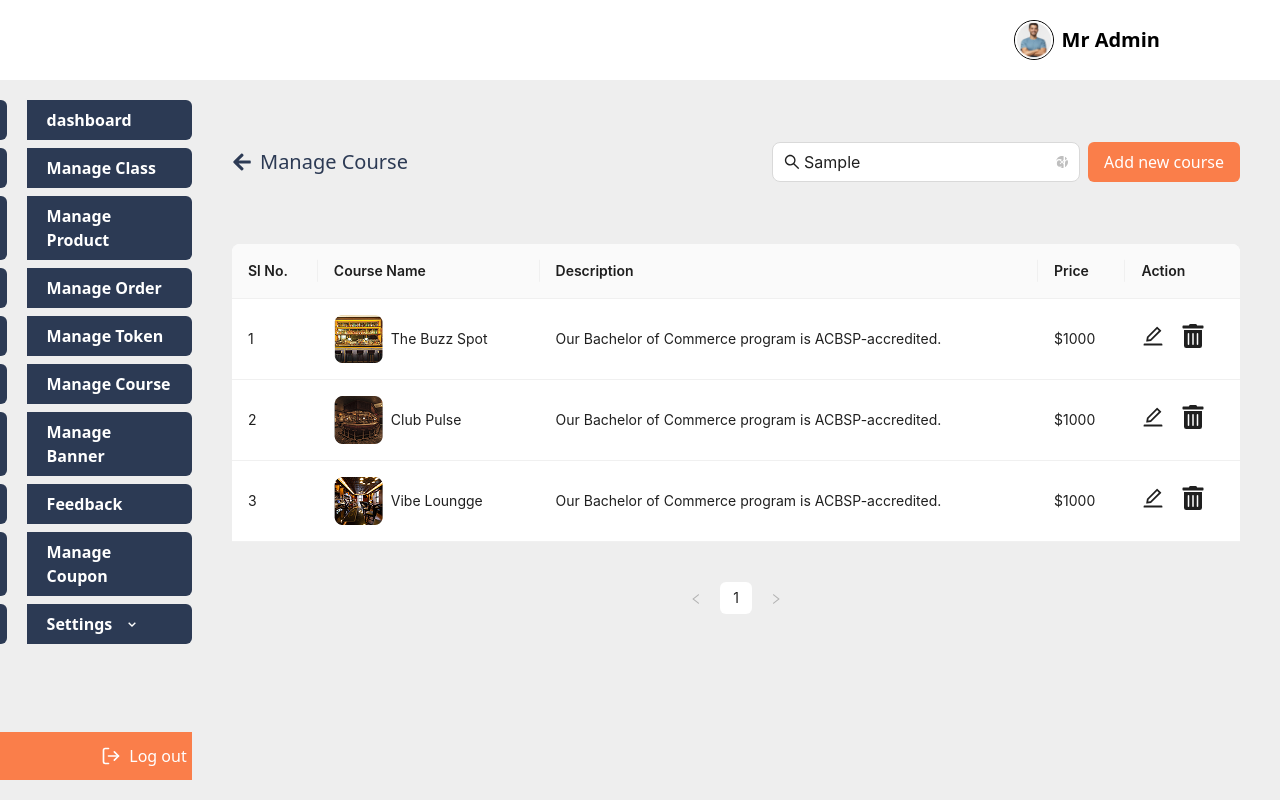
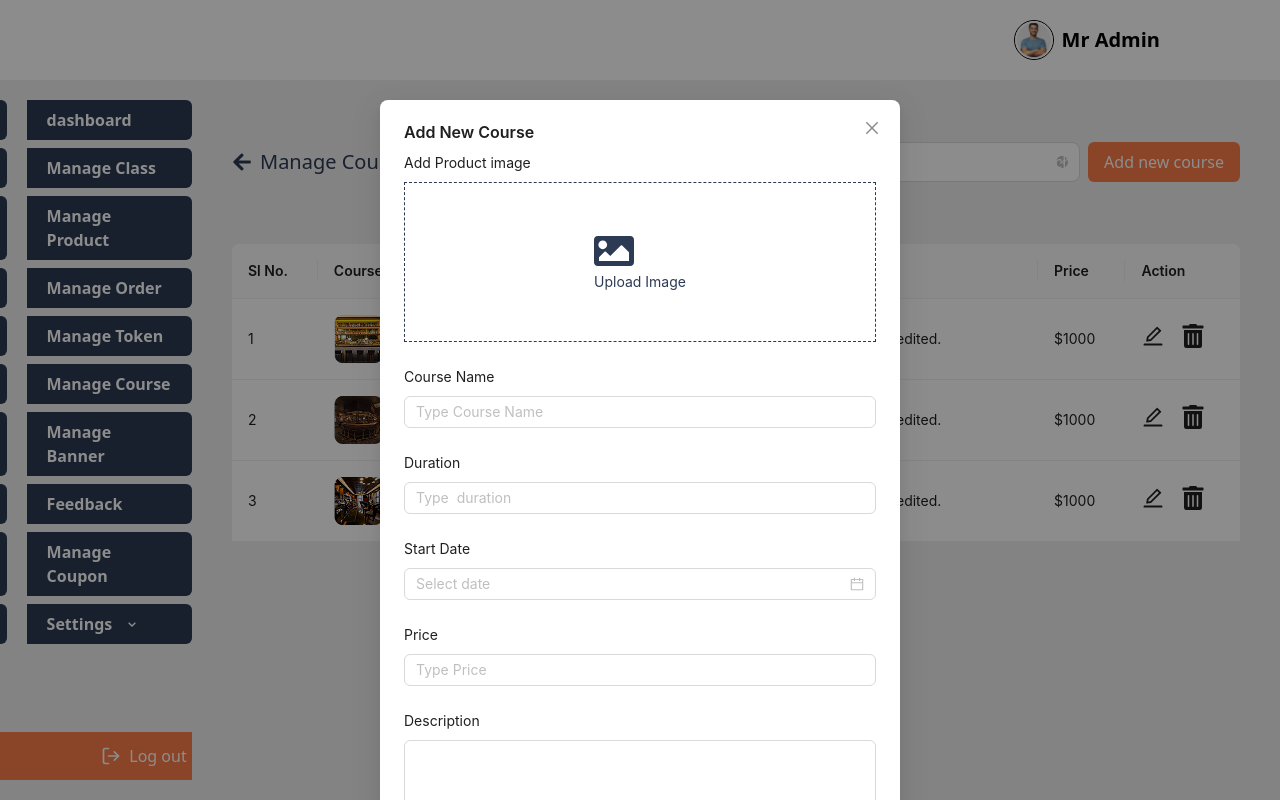
Before and after one commit to sparktechagency/dance-club-dashboard, a React (Vite) app: page /manage-course in a window 1280 px wide. Both pictures are taken after typing "Sample" into the empty fields and a click on the button "Add new course". Built offline with nearby package versions, Linux system fonts and the light colour scheme.

Commit message:
implement course

```diff
--- a/src/Pages/ManageCourse/ManageCourse.jsx
+++ b/src/Pages/ManageCourse/ManageCourse.jsx
@@ -1,8 +1,20 @@
 /* eslint-disable no-unused-vars */
-import { Avatar, ConfigProvider, Input, Pagination, Space, Table } from "antd";
+import {
+  Avatar,
+  ConfigProvider,
+  DatePicker,
+  Form,
+  Input,
+  InputNumber,
+  message,
+  Pagination,
+  Space,
+  Table,
+  Upload,
+} from "antd";
 import { useState } from "react";
 import { Modal } from "antd";
-import { FaEye, FaTrashAlt } from "react-icons/fa";
+import { FaEye, FaImage, FaTrashAlt } from "react-icons/fa";
 import { SearchOutlined } from "@ant-design/icons";
 import GoBackButton from "../../Components/Shared/GobackButton/GoBackButton";
 import { AiOutlineEdit } from "react-icons/ai";
@@ -36,8 +48,8 @@ const ManageCourse = () => {
       price: "$1000",
     },
   ];
-  const [isModalOpen, setIsModalOpen] = useState(false);
-  const [selectedUser, setSelectedUser] = useState(null);
+  const [isAddModalOpen, setIsAddModalOpen] = useState(false);
+  const [isEditModalOpen, setIsEditModalOpen] = useState(false);
   const [email, setEmail] = useState("");
   const [pageSize, setPageSize] = useState(10);
   const [currentPage, setCurrentPage] = useState(1);
@@ -47,29 +59,37 @@ const ManageCourse = () => {
     setPageSize(pageSize);
   };
 
-  const showModal = (record) => {
-    setSelectedUser(record);
-    setIsModalOpen(true);
-  };
-
-  const handleCancel = () => {
-    setIsModalOpen(false);
-    setSelectedUser(null);
-  };
-
   const handleSearch = () => {
     // refetc();
   };
 
-  const handleSession = (record) => {
-    console.log(record);
+  const showModal = () => {
+    setIsAddModalOpen(true);
   };
-  const handleEdit = (record) => {
-    // console.log(record);
+  const handleAddModalClose = () => {
+    setIsAddModalOpen(false);
   };
-  const hnadleAddClass = (values) => {
-    console.log(values);
+  const handleOk = () => {
+    setIsAddModalOpen(false);
   };
+  const handleEdit = () => {
+    setIsEditModalOpen(true);
+  };
+  const handleEditModalClose = () => {
+    setIsEditModalOpen(false);
+  };
+  const handlEditeOk = () => {
+    setIsEditModalOpen(false);
+  };
+
+  const handleDelete = () => {
+    message.success("Deleted Successfully");
+  };
+
+  const handleProfilePicUpload = () => {};
+
+  const onFinish = () => {};
+  const onEditFInish = () => {};
   const columns = [
     {
       title: "Sl No.",
@@ -117,7 +137,7 @@ const ManageCourse = () => {
             <button onClick={() => handleEdit(record)}>
               <AiOutlineEdit className="text-2xl" />
             </button>
-            <button onClick={() => showModal(record)}>
+            <button onClick={handleDelete}>
               <FaTrashAlt className="text-2xl"></FaTrashAlt>
             </button>
           </Space>
@@ -168,7 +188,7 @@ const ManageCourse = () => {
               </div>
             </ConfigProvider>
             <button
-              onClick={hnadleAddClass}
+              onClick={showModal}
               className="bg-primary text-white py-2 px-4 rounded-md"
             >
               Add new course
@@ -192,52 +212,152 @@ const ManageCourse = () => {
         </Pagination>
       </div>
 
-      <Modal open={isModalOpen} onCancel={handleCancel} footer={null}>
-        {selectedUser && (
-          <div className="">
-            <div className="bg-red-100  text-center relative h-[100px] w-full flex flex-col justify-center items-center">
-              <Avatar
-                className="shadow-md h-32 w-32 absolute top-[20px] left-[50%] translate-x-[-50%]"
-                src={selectedUser?.profileImage}
-              />
+      <Modal
+        title="Add New Course"
+        open={isAddModalOpen}
+        onOk={handleOk}
+        onCancel={handleAddModalClose}
+        footer={false}
+      >
+        <Form
+          onFinish={onFinish}
+          name="add-token"
+          initialValues={{ remember: false }}
+          layout="vertical"
+        >
+          <div className="w-full">
+            <Form.Item
+              name="title"
+              label={<p className=" text-md">Add Product image</p>}
+            >
+              <div className="border border-dashed border-secondary p-5 flex justify-center items-center h-40">
+                <Upload
+                  showUploadList={false}
+                  onChange={handleProfilePicUpload}
+                  className=" "
+                >
+                  <FaImage className="text-secondary h-10 w-10" />
+                  <p className="text-secondary">Upload Image</p>
+                </Upload>
+              </div>
+            </Form.Item>
+          </div>
+          <Form.Item
+            name="course_name"
+            label={<p className=" text-md">Course Name</p>}
+          >
+            <Input className=" text-md" placeholder="Type Course Name"></Input>
+          </Form.Item>
+          <Form.Item
+            name="duration"
+            label={<p className=" text-md">Duration</p>}
+          >
+            <Input className=" text-md" placeholder="Type  duration"></Input>
+          </Form.Item>
+          <Form.Item
+            name="expiry"
+            label={<p className=" text-md">Start Date</p>}
+          >
+            <DatePicker style={{ width: "100%" }}></DatePicker>
+          </Form.Item>
+          <Form.Item name="price" label={<p className=" text-md">Price</p>}>
+            <InputNumber
+              min={0}
+              placeholder="Type Price"
+              style={{ width: "100%" }}
+            />
+          </Form.Item>
+          <Form.Item
+            name="description"
+            label={<p className=" text-md">Description</p>}
+          >
+            <Input.TextArea rows={4}></Input.TextArea>
+          </Form.Item>
+          <Form.Item type="submit">
+            <div className="flex justify-center items-center gap-2">
+              <button className="px-6 py-2 rounded-md bg-primary text-white">
+                Save
+              </button>
+              <button className="px-6 py-2 rounded-md border border-primary text-primary">
+                cancel
+              </button>
             </div>
-
-            <div className="mt-16">
-              <div className="flex gap-2 mb-4">
-                <p className=" font-bold">Name :</p>
-                <p>{selectedUser.name}</p>
+          </Form.Item>
+        </Form>
+      </Modal>
+      {/* Edit Modal */}
+      <Modal
+        title="Edit Course"
+        open={isEditModalOpen}
+        onOk={handlEditeOk}
+        onCancel={handleEditModalClose}
+        footer={false}
+      >
+        <Form
+          onFinish={onEditFInish}
+          name="add-token"
+          initialValues={{ remember: false }}
+          layout="vertical"
+        >
+          <div className="w-full">
+            <Form.Item
+              name="title"
+              label={<p className=" text-md">Add Product image</p>}
+            >
+              <div className="border border-dashed border-secondary p-5 flex justify-center items-center h-40">
+                <Upload
+                  showUploadList={false}
+                  onChange={handleProfilePicUpload}
+                  className=" "
+                >
+                  <FaImage className="text-secondary h-10 w-10" />
+                  <p className="text-secondary">Upload Image</p>
+                </Upload>
               </div>
-              <div className="flex gap-2 mb-4">
-                <p className=" font-bold">Employee Id :</p>
-                <p>{selectedUser.employee_id}</p>
-              </div>
-              <div className="flex gap-2 mb-4">
-                <p className=" font-bold">Designation:</p>
-                <p>{selectedUser?.designation || "N/A"}</p>
-              </div>
-              <div className="flex gap-2 mb-4">
-                <p className=" font-bold">Email :</p>
-                <p>{selectedUser.email}</p>
-              </div>
-              <div className="flex gap-2 mb-4">
-                <p className=" font-bold">Contact No :</p>
-                <p>{selectedUser?.contact || "N/A"}</p>
-              </div>
-              <div className="flex gap-2 mb-4">
-                <p className=" font-bold">Member Since :</p>
-                <p>{selectedUser?.member_since || "N/A"}</p>
-              </div>
-              <div className="flex gap-2 mb-4">
-                <p className=" font-bold">Address :</p>
-                <p>{selectedUser.address || "N/A"}</p>
-              </div>
-              <div className="flex gap-2 mb-4">
-                <p className=" font-bold">Qualification :</p>
-                <p>{selectedUser.qualification || "N/A"}</p>
-              </div>
+            </Form.Item>
+          </div>
+          <Form.Item
+            name="course_name"
+            label={<p className=" text-md">Course Name</p>}
+          >
+            <Input className=" text-md" placeholder="Type Course Name"></Input>
+          </Form.Item>
+          <Form.Item
+            name="duration"
+            label={<p className=" text-md">Duration</p>}
+          >
+            <Input className=" text-md" placeholder="Type  duration"></Input>
+          </Form.Item>
+          <Form.Item
+            name="expiry"
+            label={<p className=" text-md">Start Date</p>}
+          >
+            <DatePicker style={{ width: "100%" }}></DatePicker>
+          </Form.Item>
+          <Form.Item name="price" label={<p className=" text-md">Price</p>}>
+            <InputNumber
+              min={0}
+              placeholder="Type Price"
+              style={{ width: "100%" }}
+            />
+          </Form.Item>
+          <Form.Item
+            name="description"
+            label={<p className=" text-md">Description</p>}
+          >
+            <Input.TextArea rows={4}></Input.TextArea>
+          </Form.Item>
+          <Form.Item type="submit">
+            <div className="flex justify-center items-center gap-2">
+              <button className="px-6 py-2 rounded-md bg-primary text-white">
+                Save
+              </button>
+              <button className="px-6 py-2 rounded-md border border-primary text-primary">
+                cancel
+              </button>
             </div>
-          </div>
-        )}
+          </Form.Item>
+        </Form>
       </Modal>
     </div>
   );
```
